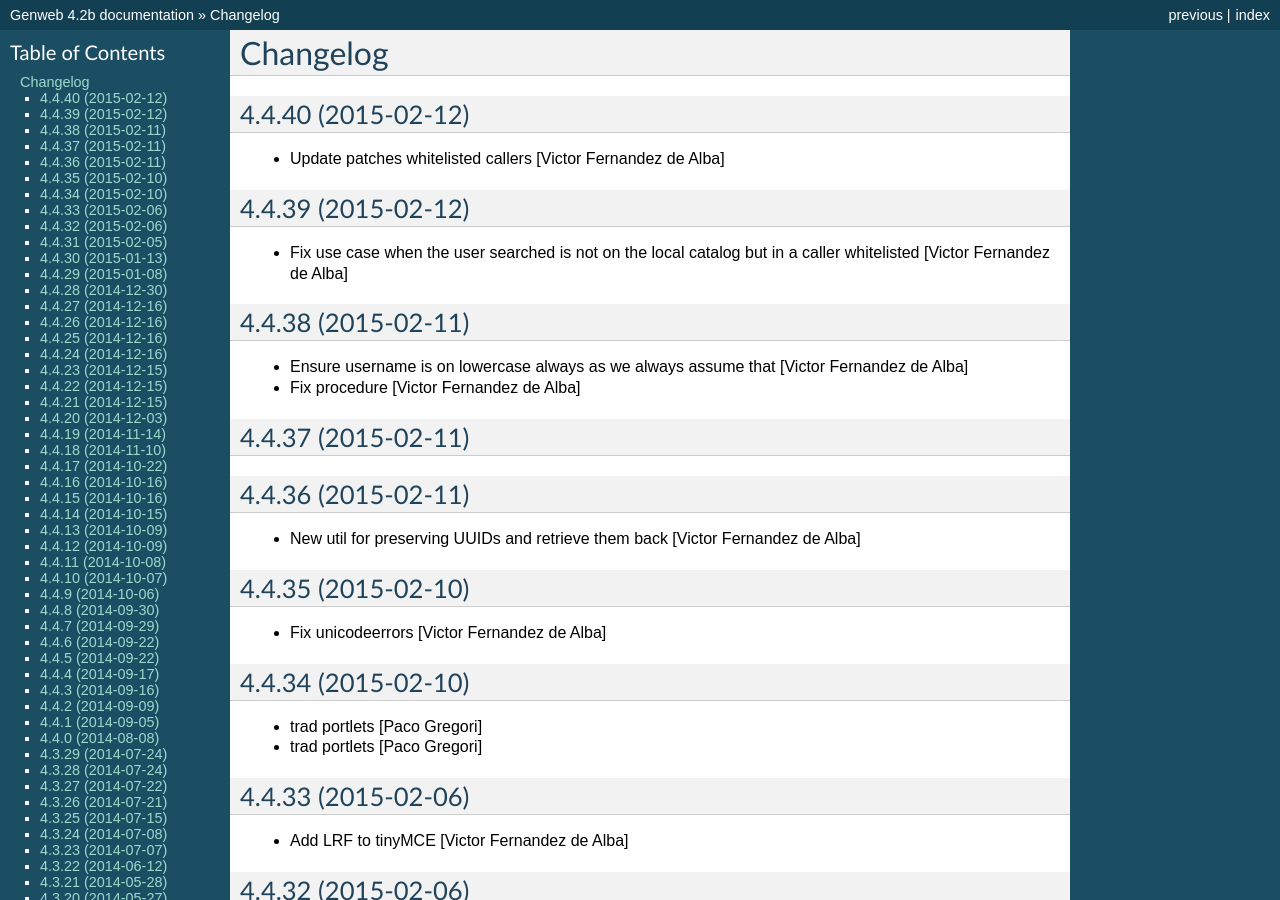
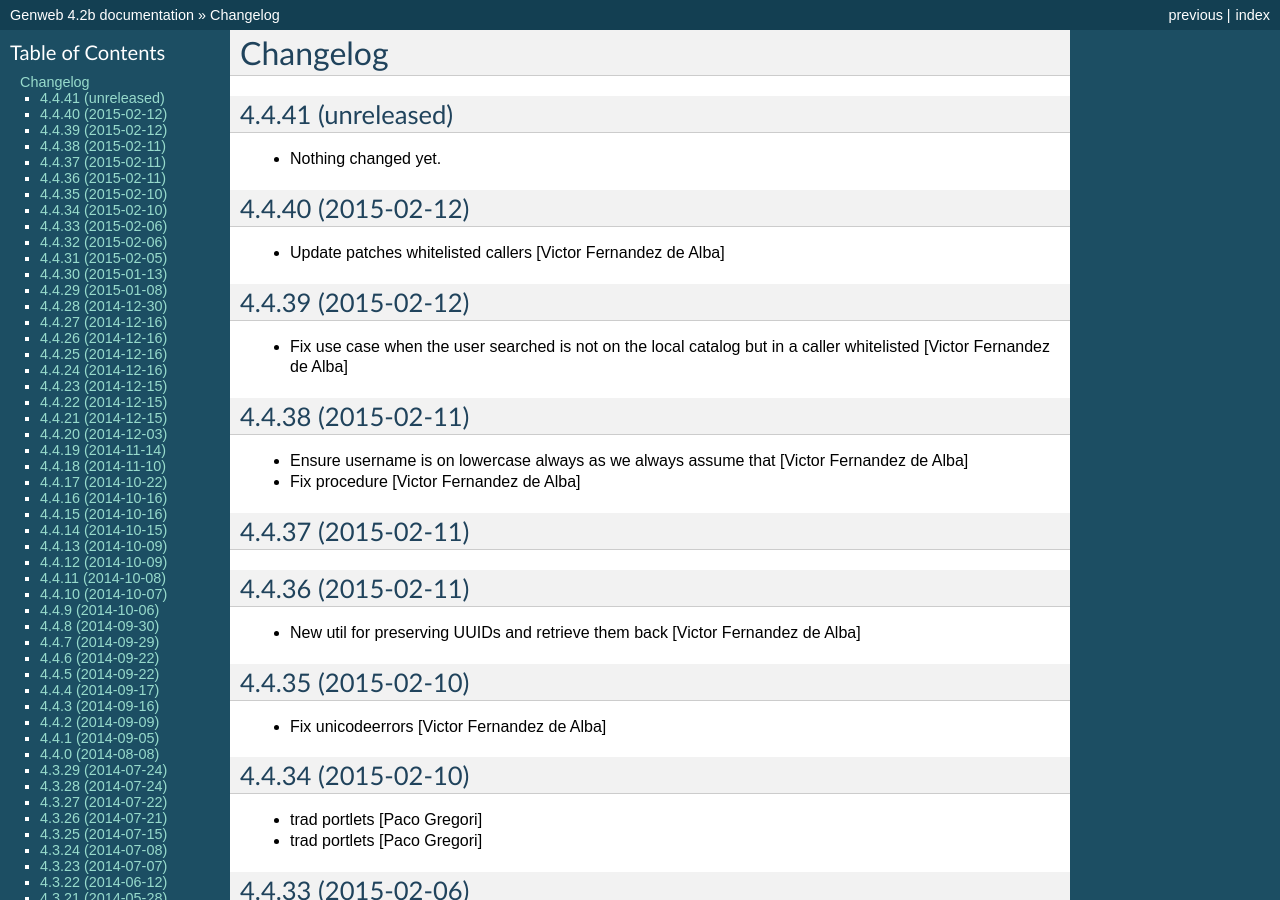
Before and after one commit to UPCnet/genweb.core, a Sphinx documentation site: the page built from docs/HISTORY.rst, in a window 1280 px wide and 900 px high. Built offline with Sphinx 7.4.7, drawn with Linux system fonts in a browser that asks for light colours.

Commit message:
Back to development: 4.4.41

```diff
--- a/docs/HISTORY.rst
+++ b/docs/HISTORY.rst
@@ -1,5 +1,11 @@
 Changelog
 =========
+
+4.4.41 (unreleased)
+-------------------
+
+- Nothing changed yet.
+
 
 4.4.40 (2015-02-12)
 -------------------
--- a/setup.py
+++ b/setup.py
@@ -1,7 +1,7 @@
 from setuptools import setup, find_packages
 import os
 
-version = '4.4.40'
+version = '4.4.41.dev0'
 
 README = open("README.rst").read()
 HISTORY = open(os.path.join("docs", "HISTORY.rst")).read()
```
